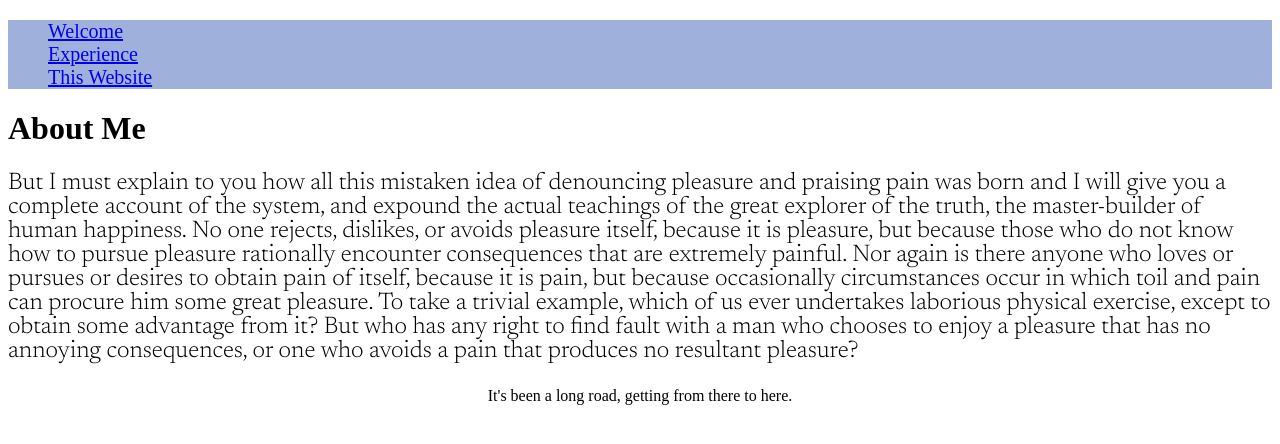
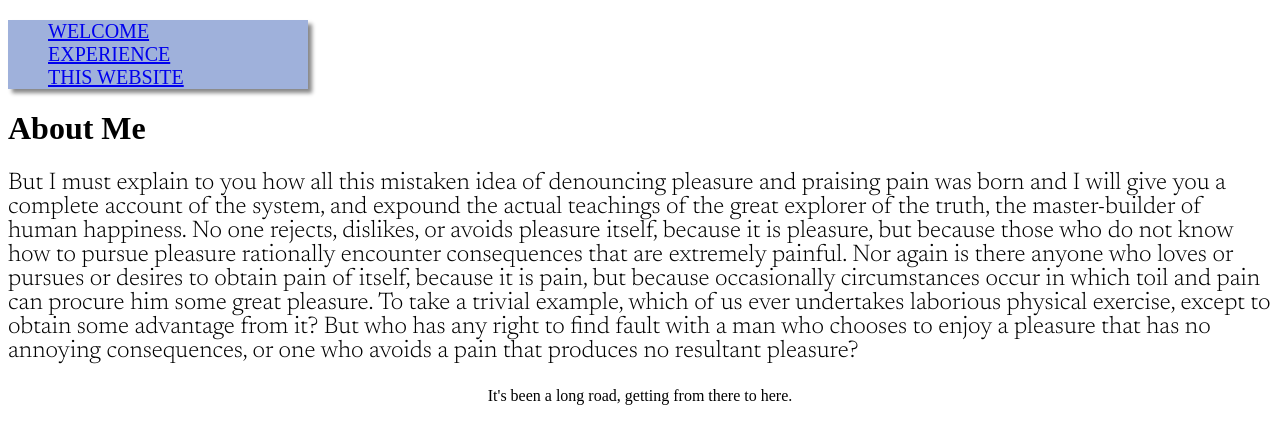
Before and after one commit to dermsz/dermsz.github.io, a plain HTML site: page Home.html in a window 1280 px wide. Drawn offline with Linux system fonts and the light colour scheme.

Commit message:
stylechanges

```diff
--- a/assets/CSS/Experience.css
+++ b/assets/CSS/Experience.css
@@ -4,9 +4,11 @@
 
 #nav1 {
 	font-size: 20px;
-	background-repeat: repeat-x;
 	background-color: rgba(65, 101, 184, 0.5);
+	width: 300px;
 	color: #A6CADF;
+	box-shadow: 4px 4px 4px #888888;
+	text-transform: uppercase;
 }
 
 
--- a/assets/CSS/Home.css
+++ b/assets/CSS/Home.css
@@ -4,9 +4,11 @@
 
 #nav1 {
 	font-size: 20px;
-	background-repeat: repeat-x;
 	background-color: rgba(65, 101, 184, 0.5);
+	width: 300px;
 	color: #A6CADF;
+	box-shadow: 4px 4px 4px #888888;
+	text-transform: uppercase;
 }
 
 
--- a/assets/CSS/Index.css
+++ b/assets/CSS/Index.css
@@ -7,7 +7,6 @@
 	color: #A6CADF;
 	box-shadow: 4px 4px 4px #888888;
 	text-transform: uppercase;
-
 }
 
 #list1 {
--- a/assets/CSS/ThisWebsite.css
+++ b/assets/CSS/ThisWebsite.css
@@ -4,9 +4,11 @@
 
 #nav1 {
 	font-size: 20px;
-	background-repeat: repeat-x;
 	background-color: rgba(65, 101, 184, 0.5);
+	width: 300px;
 	color: #A6CADF;
+	box-shadow: 4px 4px 4px #888888;
+	text-transform: uppercase;
 }
 
 
```
